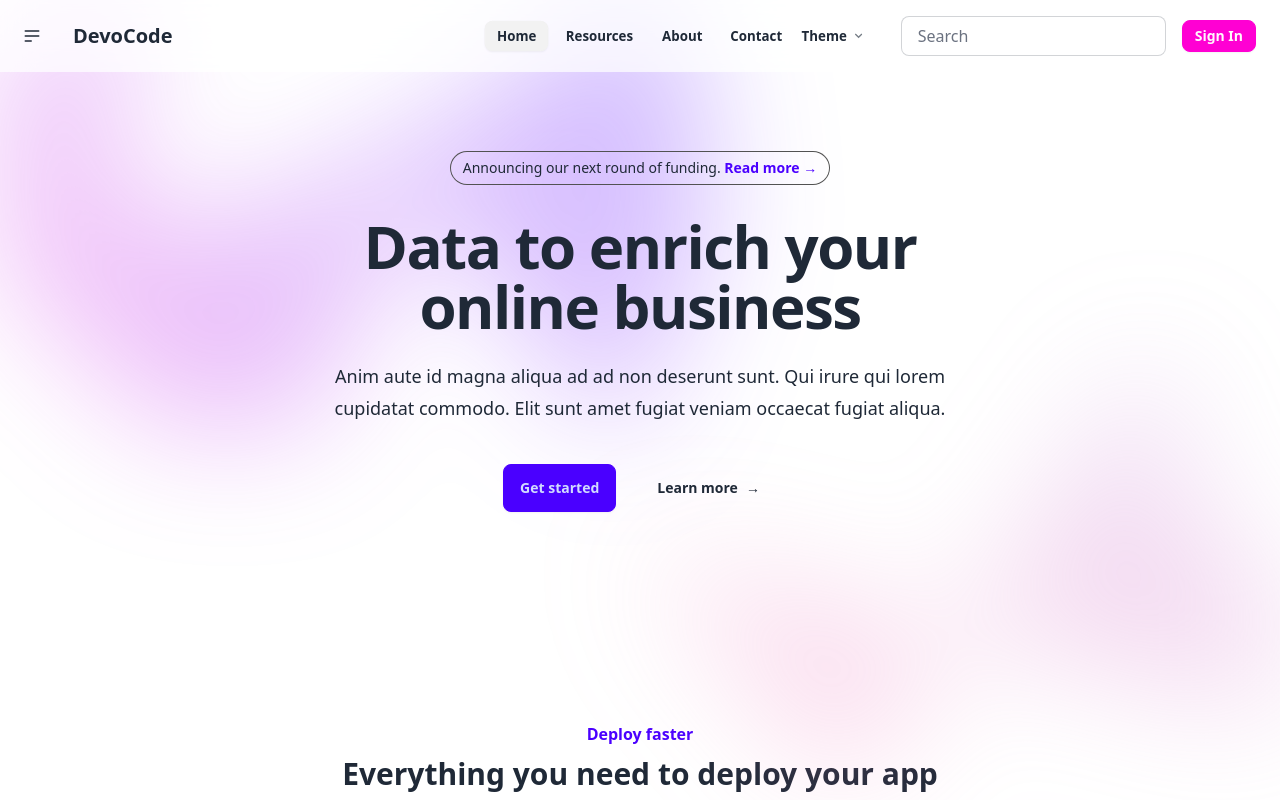
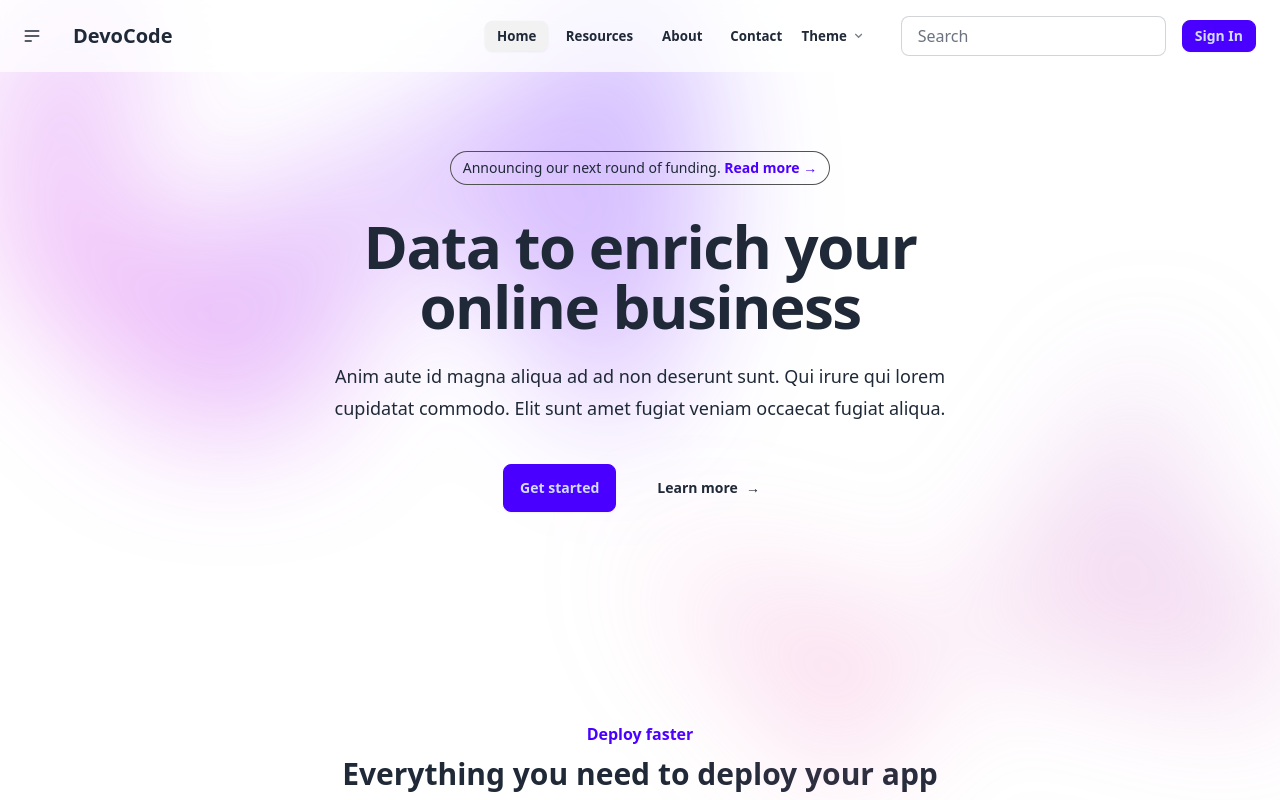
Before and after one commit to imankitkalirawana/devocode-new, a React (Vite) app: page / in a window 1280 px wide. Shown: the top 800 px of the page. Built offline with nearby package versions, Linux system fonts and the light colour scheme.

Commit message:
Update sign in button color in Navbar component

```diff
--- a/src/component/Navbar.tsx
+++ b/src/component/Navbar.tsx
@@ -265,7 +265,7 @@ const Navbar = () => {
           ) : (
             <Link
               to="/auth/login"
-              className="btn btn-secondary btn-sm rounded-btn mr-4"
+              className="btn btn-primary btn-sm rounded-btn mr-4"
             >
               Sign In
             </Link>
```
